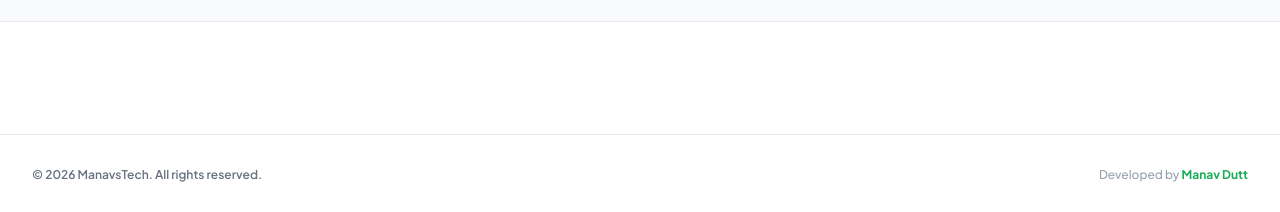
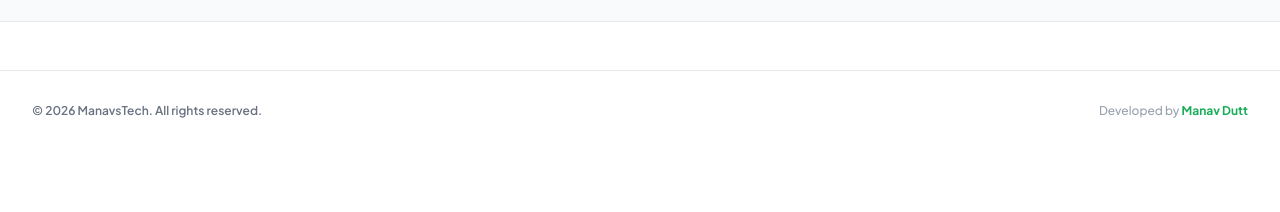
Before and after one commit to Manav7999/Manavstechstore, a Next.js app in the folder frontend/: page / in a window 1280 px wide. Shown: the part 1577-1789 px from the top of the page. After the commit the page ends 1728 px from the top, so only its background shows below. Built offline with nearby package versions, Linux system fonts and the light colour scheme; no server answers.

Commit message:
style: remove excessive top margin above footer

```diff
--- a/frontend/src/components/Footer.tsx
+++ b/frontend/src/components/Footer.tsx
@@ -4,7 +4,7 @@ export default function Footer() {
   const currentYear = new Date().getFullYear();
 
   return (
-    <footer className="bg-white border-t border-border-custom py-8 mt-16">
+    <footer className="bg-white border-t border-border-custom py-8 mt-0">
       <div className="max-w-7xl mx-auto px-4 sm:px-6 lg:px-8 flex flex-col sm:flex-row items-center justify-between text-xs text-gray-500 font-semibold gap-3">
         <p>© {currentYear} ManavsTech. All rights reserved.</p>
         <p className="text-gray-400 font-medium">
```
